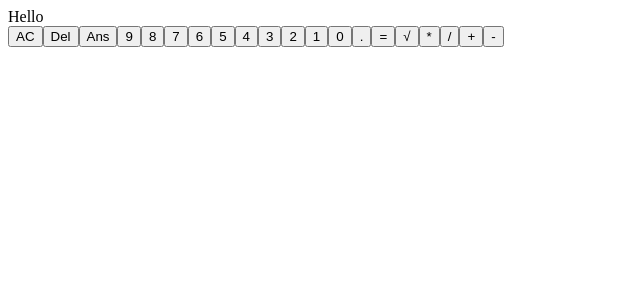
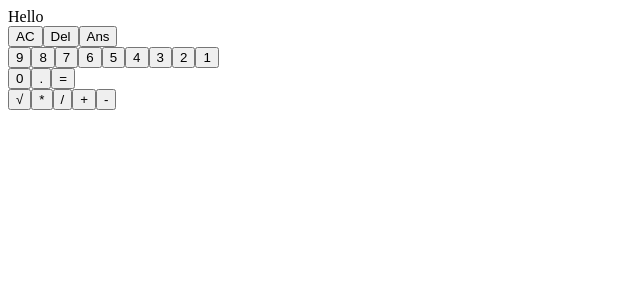
Before and after one commit to rtviner/react-calculator, a React app: page / in a window 1280 px wide. Shown: the top 300 px of the page, without its empty margins (0-640 px from the left). Built offline with nearby package versions, Linux system fonts and the light colour scheme.

Commit message:
separate buttons into different objects based on the divs needed for styling, add divs to render

```diff
--- a/src/index.jsx
+++ b/src/index.jsx
@@ -3,7 +3,7 @@ import ReactDOM from 'react-dom';
 import PropTypes from 'prop-types';
 import './style.css';
 
-const calculatorButtons = [
+const topButtons = [
     { type: "clear",
         class: "top-btn clear",
         value: "AC",
@@ -18,7 +18,10 @@ const calculatorButtons = [
         class: "top-btn",
         value: "Ans",
         filter: ""
-    },
+    }
+];
+
+const numberButtons = [
     { type: "nine",
         value: "9",
         class: "num-btn"
@@ -54,7 +57,10 @@ const calculatorButtons = [
     { type: "one",
         value: "1",
         class: "num-btn"
-    },
+    }
+];
+
+const bottomButtons = [
     { type: "zero",
         value: "0",
         class: "num-btn"
@@ -68,7 +74,10 @@ const calculatorButtons = [
         value: "=",
         class: "equal-btn",
         filter: ""
-    },
+    }
+];
+
+const operatorButtons = [
     { type: "sqRt",
         value: "√",
         class: "op-btn",
@@ -76,6 +85,7 @@ const calculatorButtons = [
     },
     { type: "multiply",
         value: "*",
+        class: "op-btn",
         decimalPlaces: (num) => {
             let match = ('' + num).match(/(?:\.(\d+))?(?:[eE]([+-]?\d+))?$/);
             if (!match) { return 0; }
@@ -90,14 +100,17 @@ const calculatorButtons = [
     },
     { type: "divide",
         value: "/",
+        class: "op-btn",
         calculation: (num1, num2) => num1 / num2
     },
     { type: "add",
         value: "+",
+        class: "op-btn",
         calculation: (num1, num2) => num1 + num2
     },
     { type: "subtract",
         value: "-",
+        class: "op-btn",
         calculation: (num1, num2) => num1 - num2
     }
 ];
@@ -109,7 +122,10 @@ class App extends React.Component {
         return (
             <Calculator
                 output={output}
-                calculatorButtons={calculatorButtons}
+                topButtons={topButtons}
+                numberButtons={numberButtons}
+                bottomButtons={bottomButtons}
+                operatorButtons={operatorButtons}
             />
         );
     }
@@ -131,12 +147,13 @@ Button.propTypes = {
     text: PropTypes.string
 };
 
-const Calculator = ({ output, calculatorButtons }) => (
+const Calculator = ({ output, topButtons, numberButtons, bottomButtons, operatorButtons }) => (
     <div id="calculator">
         <div id="display">
             {output}
         </div>
-        {calculatorButtons.map(button => (
+        <div id="topButtons">
+            {topButtons.map(button => (
                 <Button
                     key={button.type}
                     className={button.class}
@@ -145,11 +162,45 @@ const Calculator = ({ output, calculatorButtons }) => (
                 />
             ))}
         </div>
+        <div id="numberButtons">
+            {numberButtons.map(button => (
+                <Button
+                    key={button.type}
+                    className={button.class}
+                    id={button.type}
+                    text={button.value}
+                />
+            ))}
+            <div id="bottomButtons">
+                {bottomButtons.map(button => (
+                    <Button
+                        key={button.type}
+                        className={button.class}
+                        id={button.type}
+                        text={button.value}
+                    />
+                ))}
+            </div>
+        </div>
+        <div id="operatorButtons">
+            {operatorButtons.map(button => (
+                <Button
+                    key={button.type}
+                    className={button.class}
+                    id={button.type}
+                    text={button.value}
+                />
+            ))}
+        </div>
+    </div>
 );
 
 Calculator.propTypes = {
     output: PropTypes.string,
-    calculatorButtons: PropTypes.array
+    topButtons: PropTypes.array,
+    numberButtons: PropTypes.array,
+    bottomButtons: PropTypes.array,
+    operatorButtons: PropTypes.array
 };
 
 ReactDOM.render(<App />, document.getElementById('root'));
```
Lines whose indentation alone changed are shown as unchanged.
